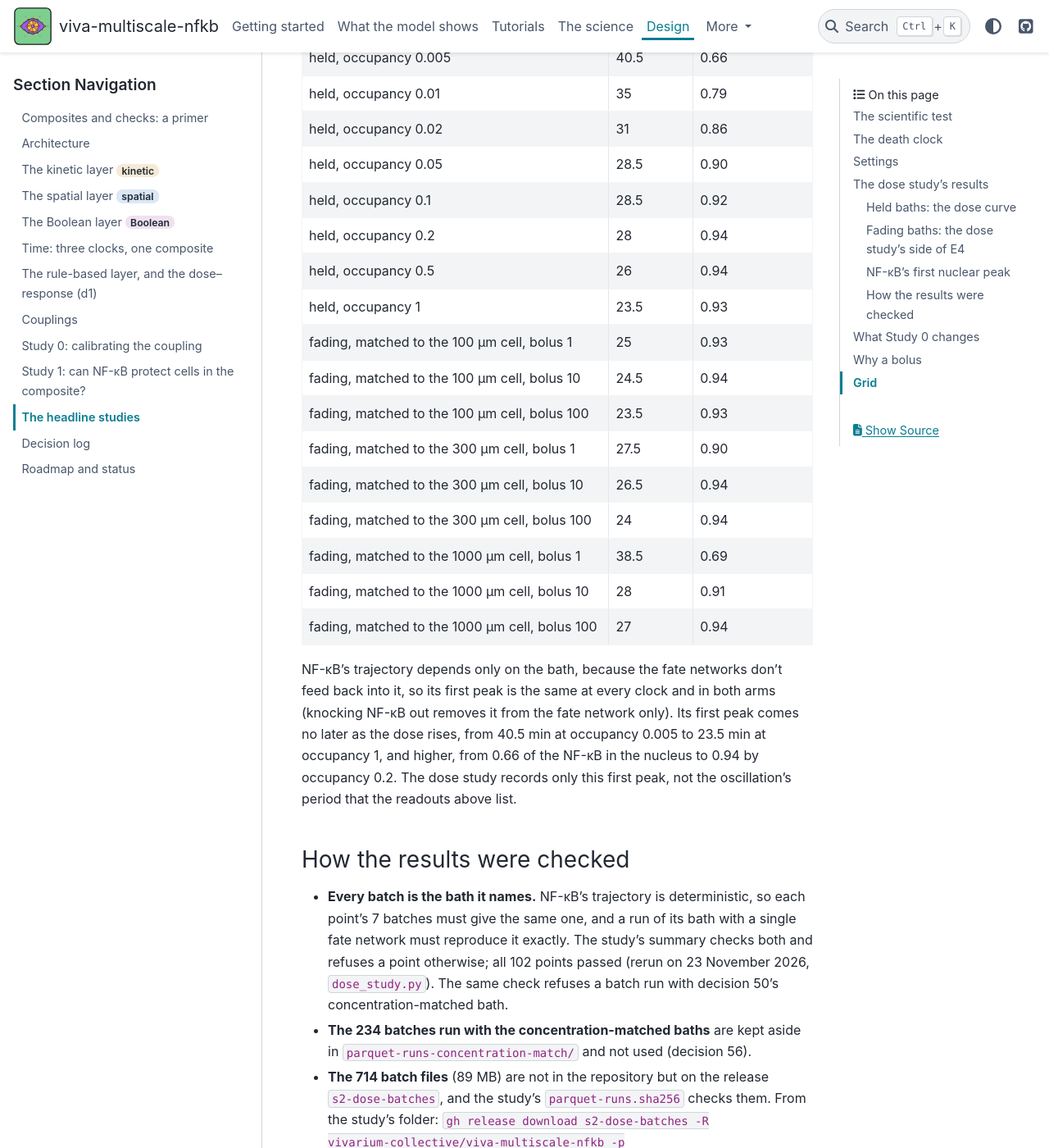
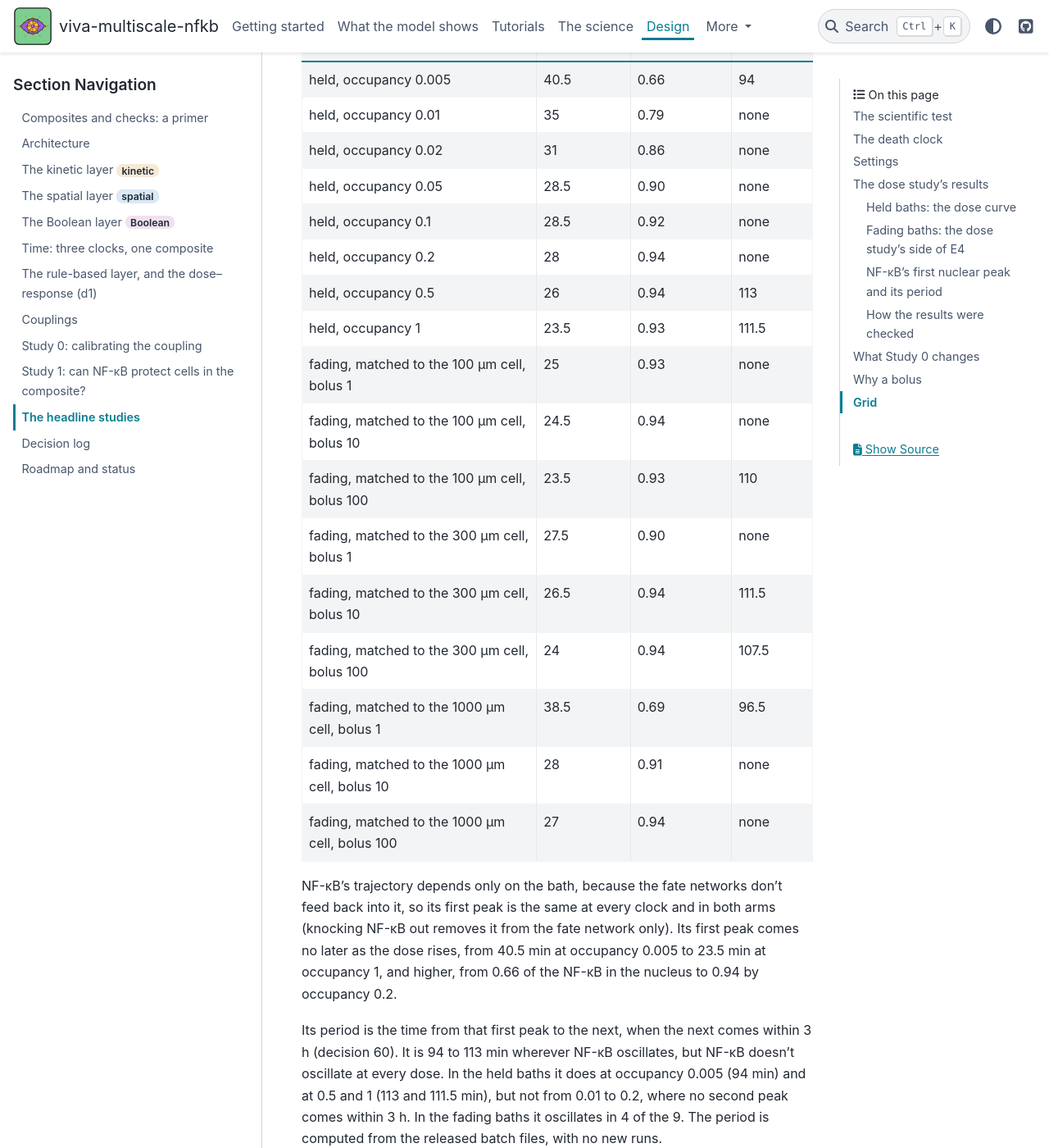
Before and after one commit to vivarium-collective/viva-multiscale-nfkb, a Sphinx documentation site: the page built from documentation/design/studies.md, in a window 1280 px wide and 1400 px high, scrolled down 6913 px. Shown: the whole window at 82% size. Built offline with Sphinx 7.4.7 and the PyData theme 0.15.4, drawn with Linux system fonts in a browser that asks for light colours; some of the changed text lies outside the part shown.

Commit message:
study(s2): record NF-κB's period (decision 60); the held curve keeps its doses (decision 61)
Alex (2026-11-23):
- Decision 60: NF-κB's period is the time from its first prominent nuclear peak to the next, when the next comes
  within 3 h (scipy.signal.find_peaks, prominence >= 0.05 nuclear fraction); otherwise the point has none. The plain
  first-to-second local maximum counted plateaus and NF-κB's rise after a bath fades ("periods" of 335 and 577 min),
  and how many points had one swung with the threshold (48/36/30 of 102 at prominence 0.05/0.1/0.2).
- Decision 61: the held curve keeps its doses at 120 min per unit (the gap between occupancy 0.2 and 1 is recorded, not
  resampled); E4 does not use the held curve.

dose_study.py adds `nfkb_period_min` (and `--extra analysis`, where scipy is declared, to its usage line);
dose_tables.py adds a Period column, checked equal across clocks and arms like the first peak. data/dose.json was
rewritten from the released batch files (s2-dose-batches): 42 of 102 points have a period, 94 to 113 min (held 18 of
48, fading 24 of 54); apart from the new field the file is unchanged (compared as JSON). Held baths oscillate at
occupancy 0.005, 0.5 and 1, not from 0.01 to 0.2; fading baths in 4 of 9. studies.md, study.yaml and the README say so.

Checks: dose_tables.py --check; local paths, uv lock --check, lint, workflow freshness, pytest (51 passed, 2 skipped);
sphinx-build -W; the publish render check (s0 runs.db restored after it).

Co-Authored-By: Claude Opus 5.5 <noreply@anthropic.com>

````diff
--- a/documentation/design/_dose_nfkb.md
+++ b/documentation/design/_dose_nfkb.md
@@ -1,19 +1,19 @@
-| Bath | Time (min) | Nuclear fraction |
-|---|---|---|
-| held, occupancy 0.005 | 40.5 | 0.66 |
-| held, occupancy 0.01 | 35 | 0.79 |
-| held, occupancy 0.02 | 31 | 0.86 |
-| held, occupancy 0.05 | 28.5 | 0.90 |
-| held, occupancy 0.1 | 28.5 | 0.92 |
-| held, occupancy 0.2 | 28 | 0.94 |
-| held, occupancy 0.5 | 26 | 0.94 |
-| held, occupancy 1 | 23.5 | 0.93 |
-| fading, matched to the 100 µm cell, bolus 1 | 25 | 0.93 |
-| fading, matched to the 100 µm cell, bolus 10 | 24.5 | 0.94 |
-| fading, matched to the 100 µm cell, bolus 100 | 23.5 | 0.93 |
-| fading, matched to the 300 µm cell, bolus 1 | 27.5 | 0.90 |
-| fading, matched to the 300 µm cell, bolus 10 | 26.5 | 0.94 |
-| fading, matched to the 300 µm cell, bolus 100 | 24 | 0.94 |
-| fading, matched to the 1000 µm cell, bolus 1 | 38.5 | 0.69 |
-| fading, matched to the 1000 µm cell, bolus 10 | 28 | 0.91 |
-| fading, matched to the 1000 µm cell, bolus 100 | 27 | 0.94 |
+| Bath | First peak (min) | Nuclear fraction | Period (min) |
+|---|---|---|---|
+| held, occupancy 0.005 | 40.5 | 0.66 | 94 |
+| held, occupancy 0.01 | 35 | 0.79 | none |
+| held, occupancy 0.02 | 31 | 0.86 | none |
+| held, occupancy 0.05 | 28.5 | 0.90 | none |
+| held, occupancy 0.1 | 28.5 | 0.92 | none |
+| held, occupancy 0.2 | 28 | 0.94 | none |
+| held, occupancy 0.5 | 26 | 0.94 | 113 |
+| held, occupancy 1 | 23.5 | 0.93 | 111.5 |
+| fading, matched to the 100 µm cell, bolus 1 | 25 | 0.93 | none |
+| fading, matched to the 100 µm cell, bolus 10 | 24.5 | 0.94 | none |
+| fading, matched to the 100 µm cell, bolus 100 | 23.5 | 0.93 | 110 |
+| fading, matched to the 300 µm cell, bolus 1 | 27.5 | 0.90 | none |
+| fading, matched to the 300 µm cell, bolus 10 | 26.5 | 0.94 | 111.5 |
+| fading, matched to the 300 µm cell, bolus 100 | 24 | 0.94 | 107.5 |
+| fading, matched to the 1000 µm cell, bolus 1 | 38.5 | 0.69 | 96.5 |
+| fading, matched to the 1000 µm cell, bolus 10 | 28 | 0.91 | none |
+| fading, matched to the 1000 µm cell, bolus 100 | 27 | 0.94 | none |
--- a/documentation/design/code/dose_tables.py
+++ b/documentation/design/code/dose_tables.py
@@ -84,20 +84,25 @@ def baths(dose: dict, rings: dict) -> str:
 
 
 def nfkb(dose: dict) -> str:
-    """NF-kB's first nuclear peak in each bath. It depends only on the bath: the fate networks don't feed back, and the
-    knocked-out arm removes NF-kB from the fate network only, so it must be the same at every clock and in both arms."""
+    """NF-kB's first nuclear peak and its period (decision 60) in each bath. Both depend only on the bath: the fate
+    networks don't feed back, and the knocked-out arm removes NF-kB from the fate network only, so they must be the
+    same at every clock and in both arms."""
     peaks: dict[str, dict] = {}
+    periods: dict[str, float | None] = {}
     for p in dose["points"]:
         peak = p["nfkb_first_peak"]
         if peaks.setdefault(p["exposure"], peak) != peak:
             raise SystemExit(f"{DOSE}: NF-kB's first peak in {p['exposure']} differs between points")
+        if periods.setdefault(p["exposure"], p["nfkb_period_min"]) != p["nfkb_period_min"]:
+            raise SystemExit(f"{DOSE}: NF-kB's period in {p['exposure']} differs between points")
     held_names = _held(dose)
     occupancy = {p["exposure"]: p["occupancy"] for p in dose["points"] if "occupancy" in p}
-    lines = ["| Bath | Time (min) | Nuclear fraction |", "|---|---|---|"]
+    lines = ["| Bath | First peak (min) | Nuclear fraction | Period (min) |", "|---|---|---|---|"]
     for e in held_names + [e for e in peaks if e not in held_names]:
         name = f"held, occupancy {occupancy[e]:g}" if e in occupancy else (
             "fading, matched to the {} cell, bolus {}".format(RING_LABEL[e.split("-")[1]], e.split("-M")[1]))
-        lines.append(f"| {name} | {peaks[e]['time_min']:g} | {peaks[e]['nuclear_fraction']:.2f} |")
+        period = "none" if periods[e] is None else f"{periods[e]:g}"
+        lines.append(f"| {name} | {peaks[e]['time_min']:g} | {peaks[e]['nuclear_fraction']:.2f} | {period} |")
     return "\n".join(lines) + "\n"
 
 
--- a/documentation/design/studies.md
+++ b/documentation/design/studies.md
@@ -128,7 +128,7 @@ Each fading bath is matched to one distance-study cell and bolus size: the cell'
   against up to 0.15 in the held baths. At 30 min per unit the median time of first death is 3.3 to 6.8 h in the fading
   baths and 4.2 to 13.6 h in the held ones; at 120 it is 11.7 to 16.8 h in the fading baths.
 
-### NF-κB's first nuclear peak
+### NF-κB's first nuclear peak and its period
 
 ```{include} _dose_nfkb.md
 ```
@@ -136,8 +136,12 @@ Each fading bath is matched to one distance-study cell and bolus size: the cell'
 NF-κB's trajectory depends only on the bath, because the fate networks don't feed back into it, so its first peak is
 the same at every clock and in both arms (knocking NF-κB out removes it from the fate network only). Its first peak
 comes no later as the dose rises, from 40.5 min at occupancy 0.005 to 23.5 min at occupancy 1, and higher, from 0.66 of
-the NF-κB in the nucleus to 0.94 by occupancy 0.2. The dose study records only this first peak, not the oscillation's
-period that the readouts above list.
+the NF-κB in the nucleus to 0.94 by occupancy 0.2.
+
+Its period is the time from that first peak to the next, when the next comes within 3 h (decision 60). It is 94 to 113
+min wherever NF-κB oscillates, but NF-κB doesn't oscillate at every dose. In the held baths it does at occupancy 0.005
+(94 min) and at 0.5 and 1 (113 and 111.5 min), but not from 0.01 to 0.2, where no second peak comes within 3 h. In the
+fading baths it oscillates in 4 of the 9. The period is computed from the released batch files, with no new runs.
 
 ### How the results were checked
 
````
Also changed, not shown: README.md (+2 -0 lines), documentation/design/decisions.md (+2 -0 lines), 3 other files.
